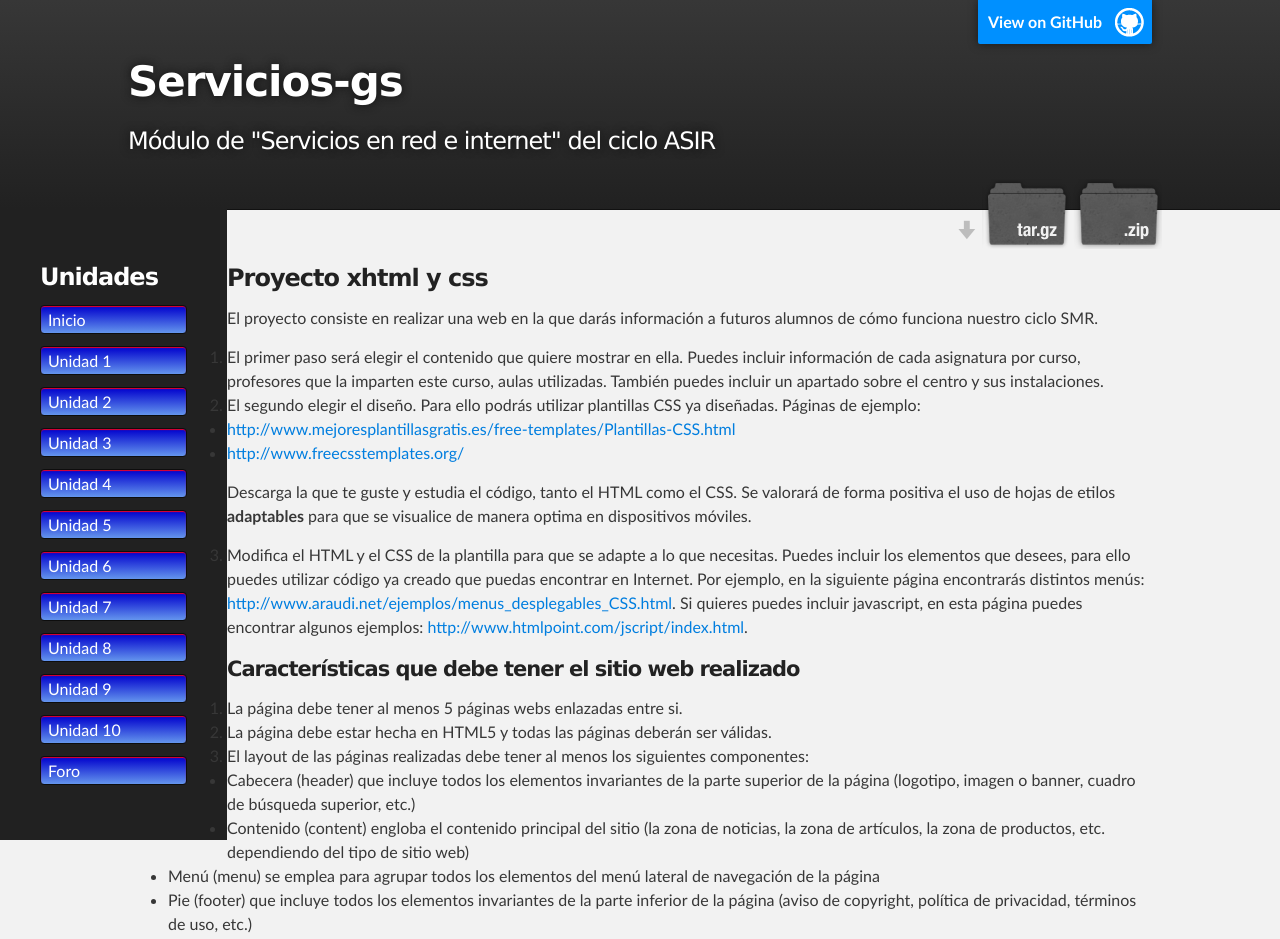
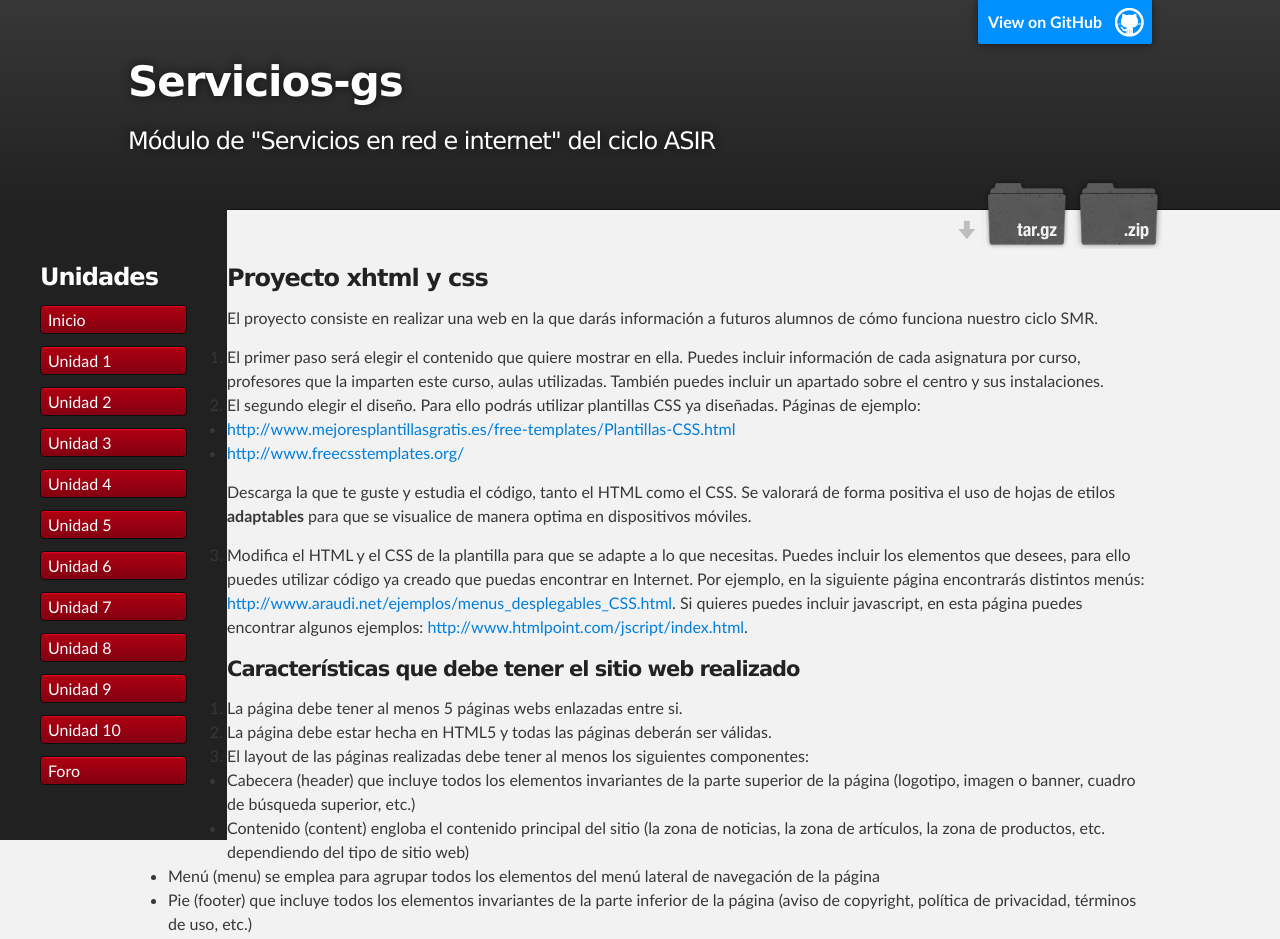
Before and after one commit to josedom24/servicios-gs, a Jekyll site: the page built from index.md, in a window 1280 px wide. Shown: the top 939 px of the page. Built offline with Jekyll 4.4.1, drawn with Linux system fonts in a browser that asks for light colours.

Commit message:
menu.css

```diff
--- a/stylesheets/menu.css
+++ b/stylesheets/menu.css
@@ -21,13 +21,13 @@ margin-bottom: 12px;
 line-height: 1em;
 padding: 6px 6px 6px 7px;
 
-background: #0000CD;
-background: -moz-linear-gradient(top, #0000CD 0%, #6495ED 100%);
+background: #AF0011;
+background: -moz-linear-gradient(top, #AF0011 0%, #820011 100%);
   background: -webkit-gradient(linear, left top, left bottom, color-stop(0%,#f8f8f8), color-stop(100%,#dddddd));
-  background: -webkit-linear-gradient(top, #0000CD 0%,#6495ED 100%);
-  background: -o-linear-gradient(top, #0000CD 0%,#6495ED 100%);
-  background: -ms-linear-gradient(top, #0000CD 0%,#6495ED 100%);
-  background: linear-gradient(top, #0000CD 0%,#6495ED 100%);
+  background: -webkit-linear-gradient(top, #AF0011 0%,#820011 100%);
+  background: -o-linear-gradient(top, #AF0011 0%,#820011 100%);
+  background: -ms-linear-gradient(top, #AF0011 0%,#820011 100%);
+  background: linear-gradient(top, #AF0011 0%,#820011 100%);
 
 border-radius:4px;
   border:1px solid #0D0D0D;
@@ -38,13 +38,13 @@ box-shadow: inset 0px 1px 1px 0 rgba(233,2,38, 1);
 }
 
 div.slide li:hover {
-background: #0000CD;
-background: -moz-linear-gradient(top, #0000CD 0%, #6495ED 100%);
+background: #C3001D;
+background: -moz-linear-gradient(top, #C3001D 0%, #950119 100%);
   background: -webkit-gradient(linear, left top, left bottom, color-stop(0%,#f8f8f8), color-stop(100%,#dddddd));
-  background: -webkit-linear-gradient(top, #0000CD 0%,#6495ED 100%);
-  background: -o-linear-gradient(top, #0000CD 0%,#6495ED 100%);
-  background: -ms-linear-gradient(top, #0000CD 0%,#6495ED 100%);
-  background: linear-gradient(top, #0000CD 0%,#6495ED 100%);
+  background: -webkit-linear-gradient(top, #C3001D 0%,#950119 100%);
+  background: -o-linear-gradient(top, #C3001D 0%,#950119 100%);
+  background: -ms-linear-gradient(top, #C3001D 0%,#950119 100%);
+  background: linear-gradient(top, #C3001D 0%,#950119 100%);
 }
 
  div.slide
```
